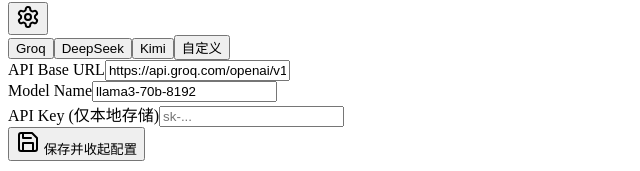
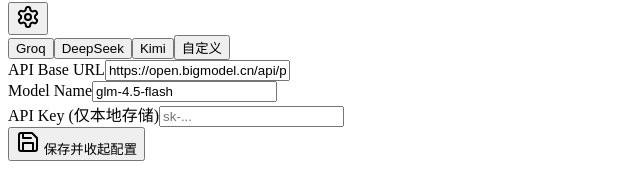
Before and after one commit to xiaohuleo/smart-gov-search, a Next.js app: page / in a window 1280 px wide. Shown: the part 127-298 px from the top of the page, without its empty margins (0-640 px from the left). Built offline with nearby package versions, Linux system fonts and the light colour scheme.

Commit message:
Update page.js

```diff
--- a/app/page.js
+++ b/app/page.js
@@ -8,8 +8,8 @@
 const PRESETS = {
   groq: {
     name: 'Groq',
-    baseUrl: 'https://api.groq.com/openai/v1',
-    model: 'llama3-70b-8192',
+    baseUrl: 'https://open.bigmodel.cn/api/paas/v4/',
+    model: 'glm-4.5-flash',
     note: '速度最快，演示首选'
   },
   deepseek: {
```
